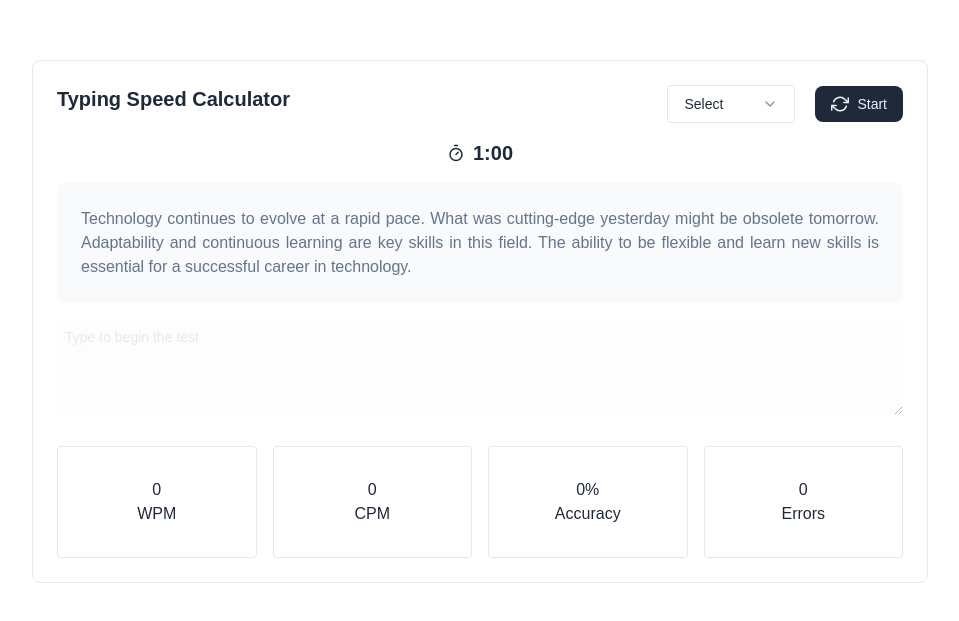
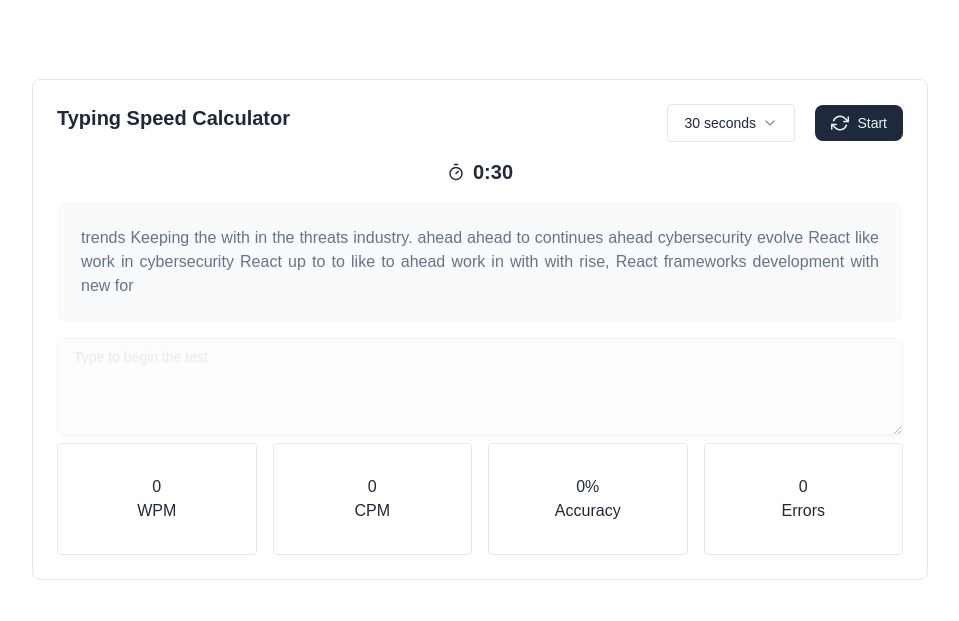
Before and after one commit to asadujjaman-asif/react-project, a React (Vite) app: page / in a window 1280 px wide. Shown: the part 111-732 px from the top of the page, without its empty margins (160-1119 px from the left). Built offline with nearby package versions, Linux system fonts and the light colour scheme.

Commit message:
task:added functionality of typing master v-1.0

```diff
--- a/package.json
+++ b/package.json
@@ -18,6 +18,7 @@
   },
   "devDependencies": {
     "@eslint/js": "^9.18.0",
+    "@types/node": "^22.13.0",
     "@types/react": "^18.3.18",
     "@types/react-dom": "^18.3.5",
     "@vitejs/plugin-react": "^4.3.4",
--- a/src/components/textarea.tsx
+++ b/src/components/textarea.tsx
@@ -5,7 +5,7 @@ type TextareaProps = React.TextareaHTMLAttributes<HTMLTextAreaElement>
 
 const Textarea : FC<TextareaProps> = ({className, ...rest}) => {
   return (
-    <textarea className={twMerge("w-full px-2 py-2 rounded-lg text-sm text-slate-800 placeholder-slate-300 focus:border-slate-600 focus:outline-none focus:ring-1 focus:ring-slate-600 disabled:cursor-not-allowed disabled:opacity-50",className)} {...rest}>
+    <textarea className={twMerge("w-full px-4 py-2 border rounded-lg text-sm text-slate-800 placeholder-slate-300 focus:border-slate-600 focus:outline-none focus:ring-1 focus:ring-slate-600 disabled:cursor-not-allowed disabled:opacity-50",className)} {...rest}>
 
     </textarea>
   )
--- a/src/components/type-speed-dashboard.tsx
+++ b/src/components/type-speed-dashboard.tsx
@@ -1,57 +1,157 @@
-import React from 'react'
+import React, { useState,useRef } from 'react'
 import { FiRefreshCw } from "react-icons/fi";
 import { LuTimer } from "react-icons/lu";
 import Button from "./button";
 import Select from "./select";
 import Textarea from "./textarea";
 import SummaryCard from "./summary-card";
+import { twMerge } from 'tailwind-merge';
 
+const sampleTexts = [
+  "Technology is growing rapidly, changing how we live and work. Artificial intelligence, cloud computing, and cybersecurity play a major role in today’s digital world. Businesses rely on modern software and tools to stay competitive.",
+  "Web development continues to evolve with frameworks like React and Vue. As digital threats rise, cybersecurity experts work to keep data safe. Keeping up with new trends is essential for IT professionals to stay ahead in the industry.",
+  "The IT world is always changing, bringing new tools and innovations. Cloud computing allows businesses to store and process data efficiently. Artificial intelligence is helping companies automate tasks and make better decisions. Web development has advanced with JavaScript frameworks like React and Vue. Cybersecurity is a growing concern, with hackers constantly finding new ways to attack systems. The rise of remote work has increased the demand for collaboration tools. With new programming languages and trends emerging, IT professionals must continue learning. The future of technology depends on automation, data security, and user-friendly applications.",
+  "Technology has become an essential part of daily life. From artificial intelligence to cloud computing, businesses rely on modern solutions to operate efficiently. The rise of automation has improved productivity, but it also raises concerns about job security. Cybersecurity experts work hard to protect systems from hacking and data breaches.",
+  "Software development is evolving with languages like Python, JavaScript, and Go. Web applications are built using powerful frameworks like React and Vue. The backend is supported by tools like Node.js and Laravel, ensuring scalable performance.",
+  "The Internet of Things (IoT) is connecting devices, creating smarter homes and cities. Blockchain technology is transforming industries by providing secure and transparent transactions. As artificial intelligence grows, it enhances industries like healthcare, finance, and marketing.",
+  "Technology professionals must continuously learn and adapt to stay ahead. Online courses, coding boot camps, and certifications help keep skills updated. The future will bring even more innovations, shaping how we interact with the digital world.",
+];
 function TypeSpeed() {
+  const randomParagraph = (length:number=50) => {
+    const words = "Web development continues to evolve with frameworks like React and Vue. As digital threats rise, cybersecurity experts work to keep data safe. Keeping up with new trends is essential for IT professionals to stay ahead in the industry.".split(" ");
+    let paragraph = "";
+    for(let i = 0; i < words.length; i++){
+      paragraph += words[Math.floor(Math.random() * words.length)] + " ";
+    }
+    return paragraph;
+  }
+
+  const [value,setValue] = useState("");
+  const [duration,setDuration] = useState(30);
+  const [remaining,setRemaining] = useState(duration);
+  const [content,setContent] = useState(randomParagraph(100));
+  const [isTestRunning,setTestRunning] = useState(false);
+
+  const intervalRef = useRef<NodeJS.Timeout | null>(null);
+  const [stats,setStats] = useState({wpm:0,cpm:0,accuracy:0,errors:0});
+
+  const startTest = () => {
+
+    setTestRunning(true);
+    setRemaining(duration);
+
+    setStats({
+      wpm: 0,
+      cpm: 0,
+      accuracy: 0,
+      errors: 0,
+    });
+
+    intervalRef.current = setInterval(() => {
+      setRemaining((prev)=>{
+        if(prev===0){
+          resetTest();
+          return 0;
+        }
+        return prev-1;
+      });
+    },1000);
+  }
+
+  const resetTest = () => {
+    if(intervalRef.current){
+      clearInterval(intervalRef.current);
+    }
+    calculateStats();
+    setTestRunning(false);
+    setContent(randomParagraph(100));
+    setValue("");
+  }
+  const calculateStats = () => {
+    let words=value.trim().split(" ").length;
+    let characters = value.length;
+
+    let timeSpent = (duration-remaining) / 60;
+
+    let wpm = Math.round(words / timeSpent);
+    let cpm = Math.round(characters / timeSpent);
+
+    let errors = 0;
+    let minLength = Math.min(content.length,value.length);
+    for (let i = 0; i < minLength; i++) {
+      if (content[i] !== value[i]) {
+        errors++;
+      }
+    }
+
+    let accuracy = Math.round(((characters - errors) / characters) * 100);
+    setStats({wpm,cpm,accuracy,errors});
+  }
+  const formatDuration=(duration:number) => {
+    return (
+      Math.floor(duration/60) + ":" + (duration % 60).toString().padStart(2,"0")
+    );
+  }
+
+  const renderText = () => {
+    return content.split("").map((char,index) => {
+      let textColor = "";
+      if(value.length > index) {
+        const isCorrect = value[index] === char;
+        textColor = isCorrect ?"text-green-500":"text-red-800 font-bold";
+      }
+      return (
+        <span key ={index} className={textColor}>{char}</span>
+      );
+    });
+  };
+
+
+
+
   return (
     <>
       <main className='h-screen flex items-center justify-center  p-6'>
-          <section className='border p-6 rounded-lg bg-white w-full max-w-4xl'>
-            <div className='flex'>
+          <section className='border p-6 rounded-lg bg-white w-full max-w-4xl mt-4'>
+            <div className='flex flex-col sm:flex-row'>
                 <p className='text-xl font-semibold'>Typing Speed Calculator</p>
                 <div className='ms-auto flex items-center gap-5'>
-                <Select>
+                <Select value={duration.toString()} onValueChange={(value)=>setDuration(parseInt(value))}>
                     <Select.Trigger className="w-32">
                       <Select.Value placeholder="Select" />
                     </Select.Trigger>
                     <Select.Content className="p-2">
-                      <Select.Item value="1">1 Minute</Select.Item>
-                      <Select.Item value="2">2 Minutes</Select.Item>
-                      <Select.Item value="5">5 Minutes</Select.Item>
+                      <Select.Item value="30">30 seconds</Select.Item>
+                      <Select.Item value="60">1 Minute</Select.Item>
+                      <Select.Item value="120">2 Minutes</Select.Item>
                     </Select.Content>
                   </Select>
-                  <Button className="inline-flex items-center gap-2">
+                  <Button className={twMerge("inline-flex items-center gap-2",isTestRunning?"bg-red-600 hover:bg-red-700":"bg-slate-800 hover:bg-slate-900")} onClick={isTestRunning?resetTest:startTest}>
                     <FiRefreshCw size={18} />
-                    Start
+                    {isTestRunning?'Reset':'Start'}
                   </Button>
                 </div>
             </div>
             <div className='flex items-center justify-center gap-2 mt-4'>
                   <LuTimer size={18}/>
-                  <p className='text-xl font-semibold'>1:00</p>
+                  <p className='text-xl font-semibold'>{isTestRunning?formatDuration(remaining):formatDuration(duration)}</p>
               </div>
               <div className='bg-slate-50 rounded-lg p-6 mt-4'>
-                  <p className='text-slate-500 text-justify'>Technology continues to evolve at a rapid pace. What was
-                  cutting-edge yesterday might be obsolete tomorrow. Adaptability and
-                  continuous learning are key skills in this field. The ability to be
-                  flexible and learn new skills is essential for a successful career
-                  in technology.</p>
+                  <p className='text-slate-500 text-justify'>{renderText()}</p>
               </div>
               <Textarea
                 className="mt-4"
                 rows={4}
                 placeholder="Type to begin the test"
-                disabled
+                disabled={!isTestRunning}
+                value={value}
+                onChange={(env:any) =>setValue(env.target.value)}
               />
-             <div className='mt-6 grid grid-cols-4 gap-4'>
-              <SummaryCard value="0" unit ="WPM" />
-              <SummaryCard value="0" unit ="CPM" />
-              <SummaryCard value="0%" unit ="Accuracy" />
-              <SummaryCard value="0" unit ="Errors" />
+             <div className='grid grid-cols-1 sm:grid-cols-2 md:grid-cols-4 gap-4'>
+              <SummaryCard value={stats.wpm.toString()} unit ="WPM" />
+              <SummaryCard value={stats.cpm.toString()} unit ="CPM" />
+              <SummaryCard value={`${stats.accuracy}%`} unit ="Accuracy" />
+              <SummaryCard value={stats.errors.toString()} unit ="Errors" />
              </div>
           </section>
       </main>
```
Also changed, not shown: 1 other file (tests, documents, lock files or other folders).
